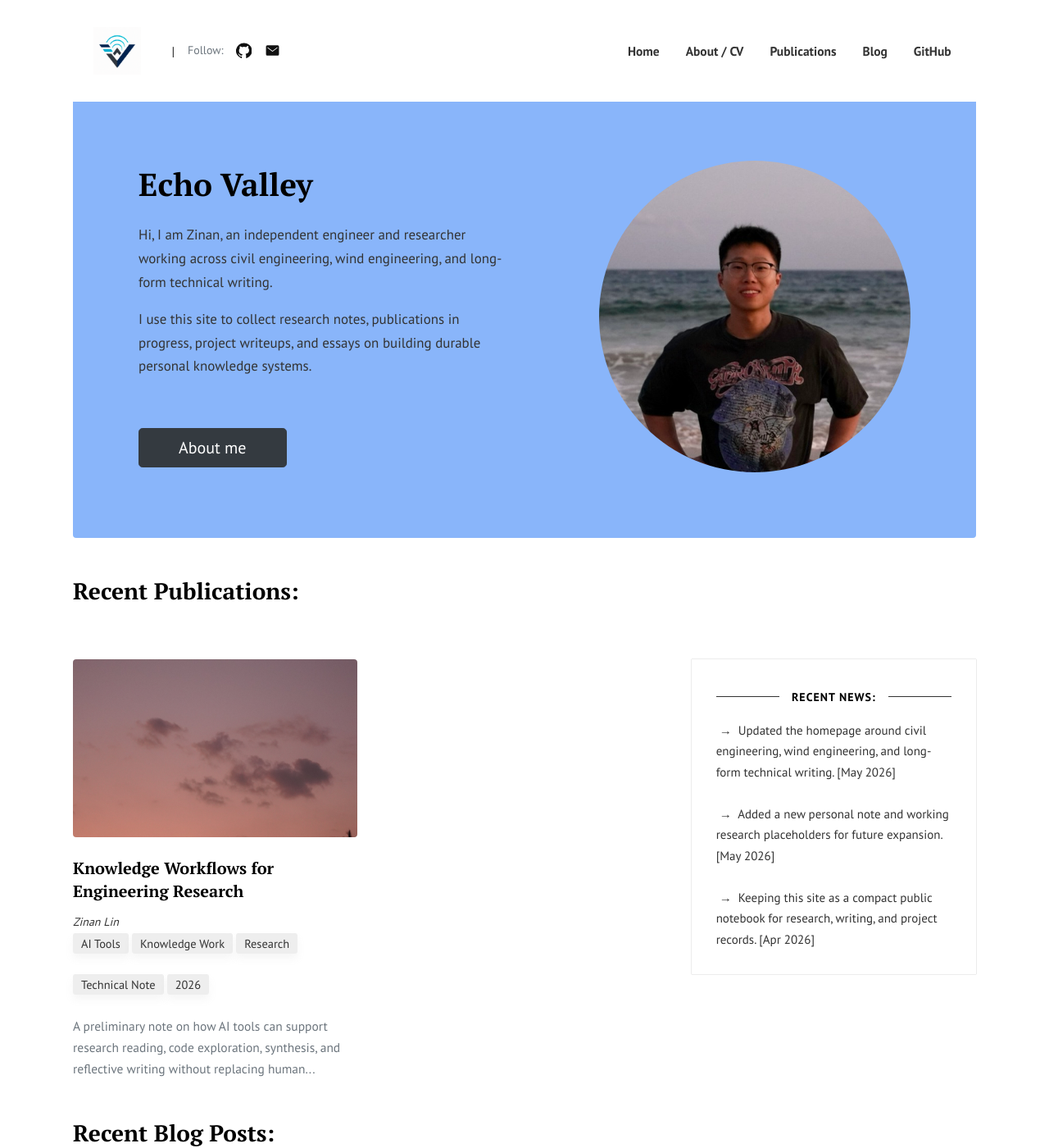
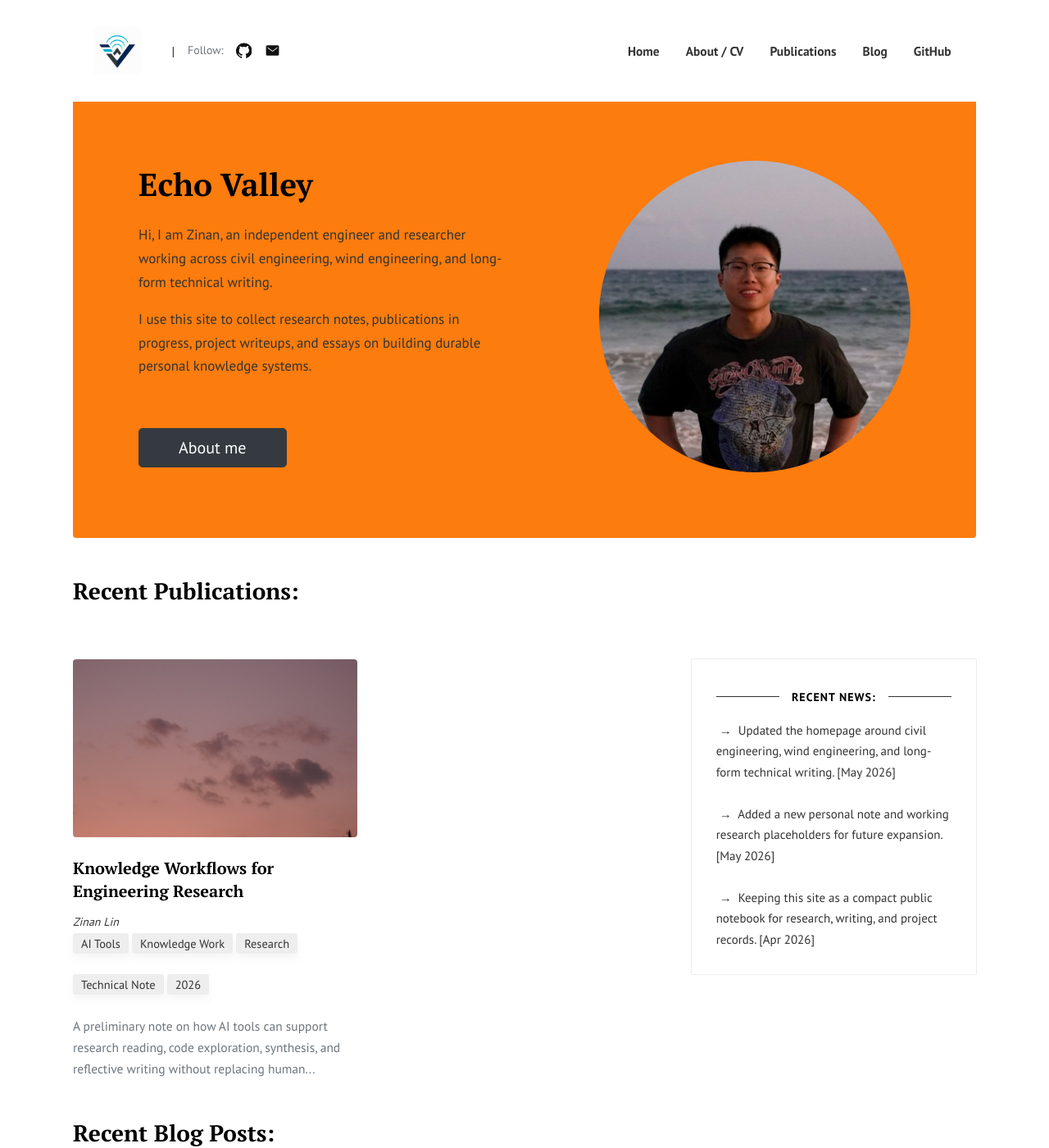
Before and after one commit to znecho9/znecho9.github.io, a Jekyll site: the page built from index.md, in a window 1280 px wide and 1400 px high. Shown: the whole window at 82% size. Built offline with Jekyll 4.4.1, drawn with Linux system fonts in a browser that asks for light colours.

Commit message:
Update custom.css

```diff
--- a/assets/css/custom.css
+++ b/assets/css/custom.css
@@ -18,7 +18,7 @@
 }
 
 .hero {
-  background: #146DF580;
+  background: #FC7C0D;
 }
 
 .hero p {
```
